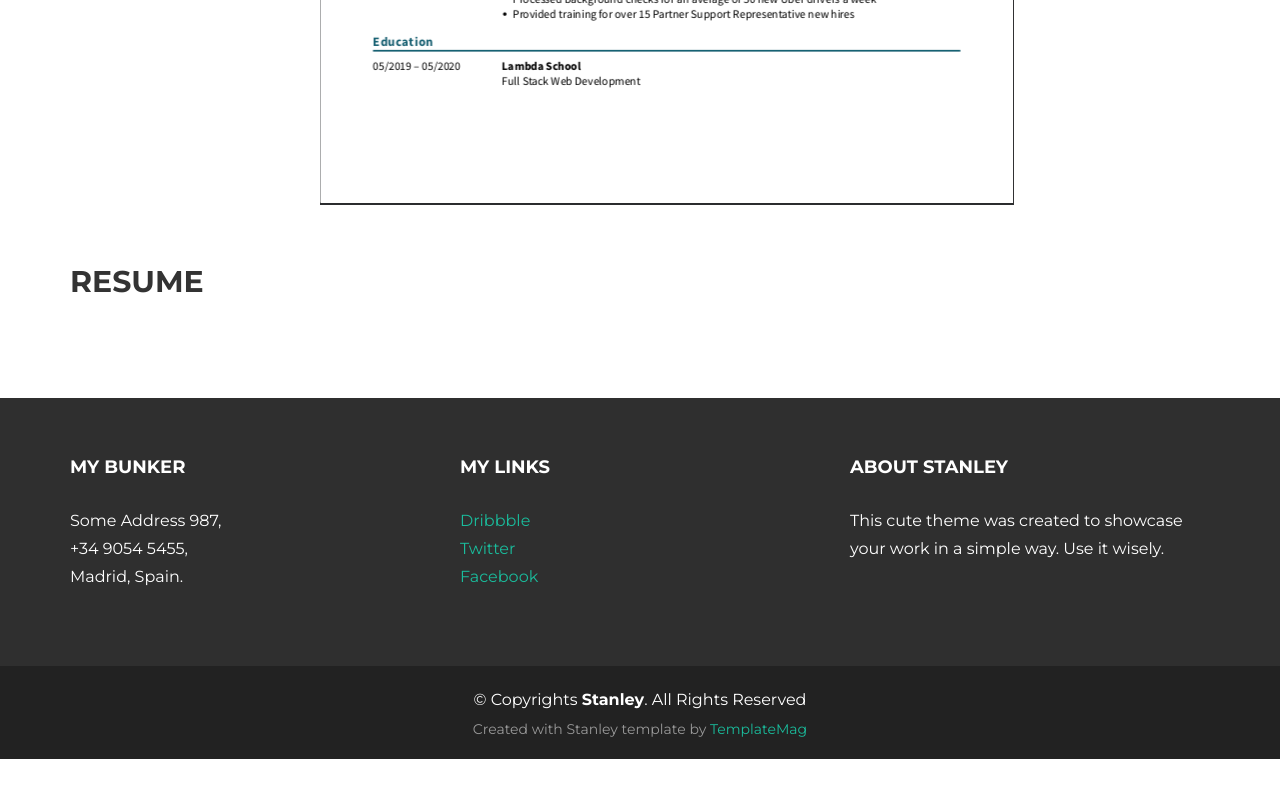
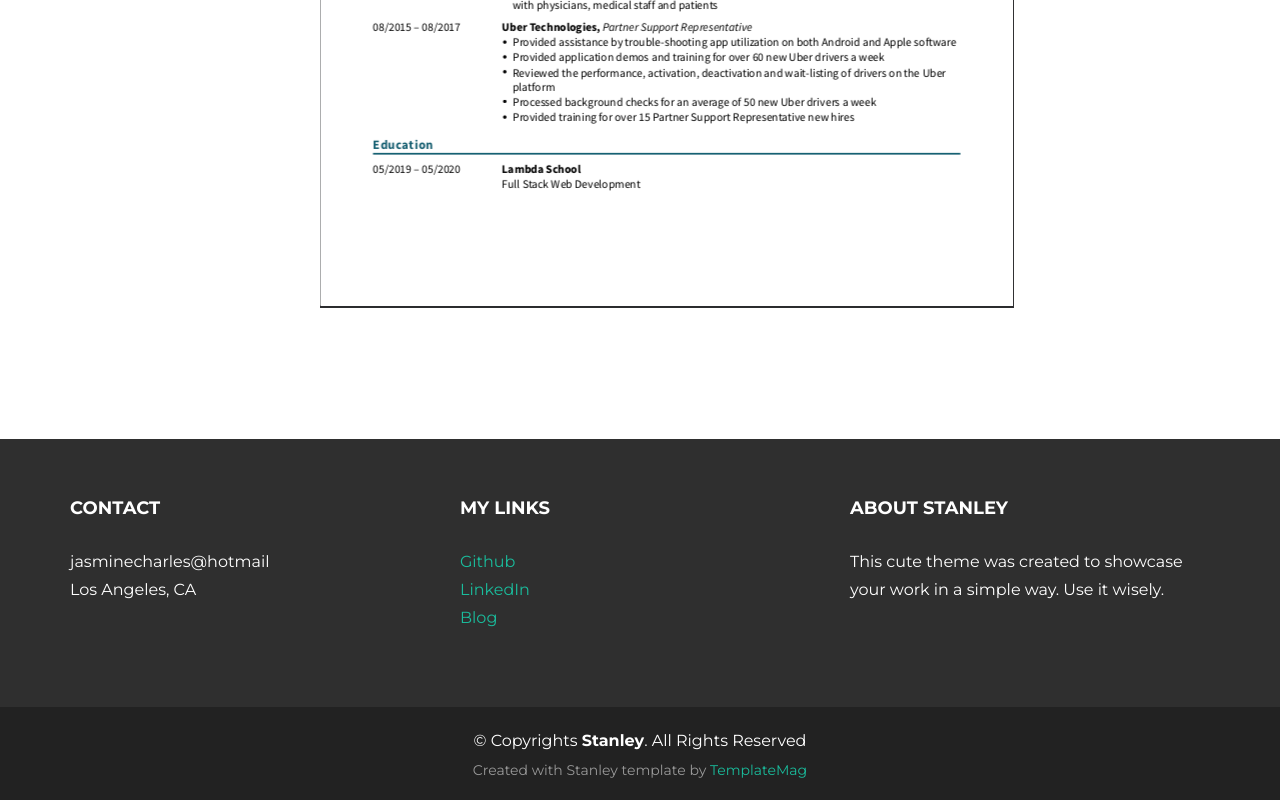
Before and after one commit to mynameisjasmine/updated-portfolio, a plain HTML site: page main/about.html in a window 1280 px wide. Shown: the part 1644-2444 px from the top of the page. Before the commit the page ends 2403 px from the top, so only its background shows below. Drawn offline with Linux system fonts and the light colour scheme; a script that the page names is missing.

Commit message:
update links

```diff
--- a/main/about.html
+++ b/main/about.html
@@ -78,6 +78,7 @@
   <!-- +++++ Information Section +++++ -->
 
   <div class="container pt">
+      <h2 class="resume_tag">EXPERIENCE</h2>
       <img class="resume" src="img/resume.png" alt="resume">
     <!-- <div class="row mt centered">
       <div class="col-lg-3">
@@ -111,7 +112,7 @@
       <!-- /colg-lg-6 -->
 
       <div class="col-lg-6">
-        <h2 class="resume_tag">RESUME</h2>
+
         <!-- <img class="resume" src="img/resume.png" alt="resume"> -->
 
         <!-- <div class="progress">
@@ -147,9 +148,9 @@
     <div class="container">
       <div class="row">
         <div class="col-lg-4">
-          <h4>My Bunker</h4>
+          <h4>Contact</h4>
           <p>
-            Some Address 987,<br/> +34 9054 5455, <br/> Madrid, Spain.
+            jasminecharles@hotmail <br/> Los Angeles, CA
           </p>
         </div>
         <!-- /col-lg-4 -->
@@ -157,9 +158,9 @@
         <div class="col-lg-4">
           <h4>My Links</h4>
           <p>
-            <a href="#">Dribbble</a><br/>
-            <a href="#">Twitter</a><br/>
-            <a href="#">Facebook</a>
+            <a href="https://github.com/mynameisjasmine" target= "_blank">Github</a><br/>
+            <a href="https://www.linkedin.com/in/mynameisjasmine/" target= "_blank">LinkedIn</a><br/>
+            <a href="#">Blog</a>
           </p>
         </div>
         <!-- /col-lg-4 -->
--- a/main/css/style.css
+++ b/main/css/style.css
@@ -137,6 +137,13 @@ hr {
    max-height: 540px;
    margin-left: 4rem
   }
+}
+
+.resume_tag {
+  text-align: center;
+  margin-bottom: 5rem;
+
+
 }
 
 /* Helpers */
```
